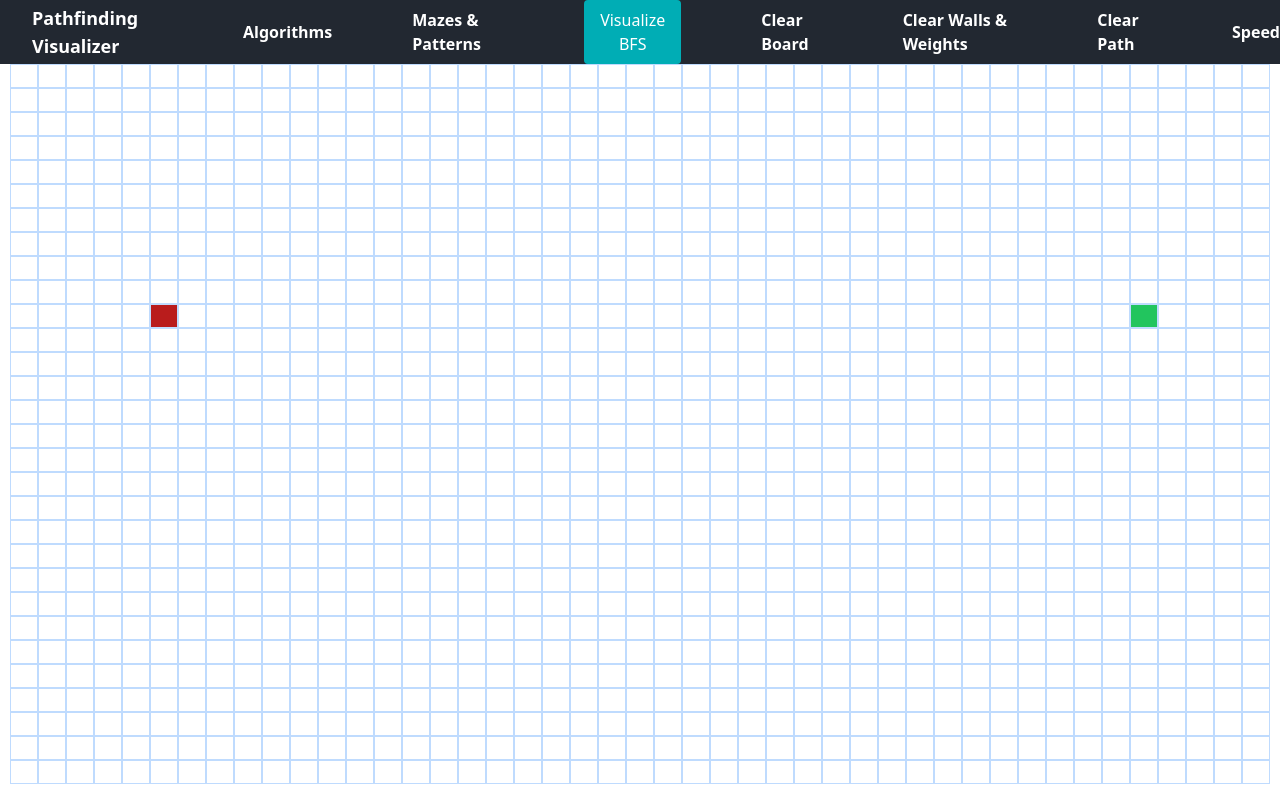
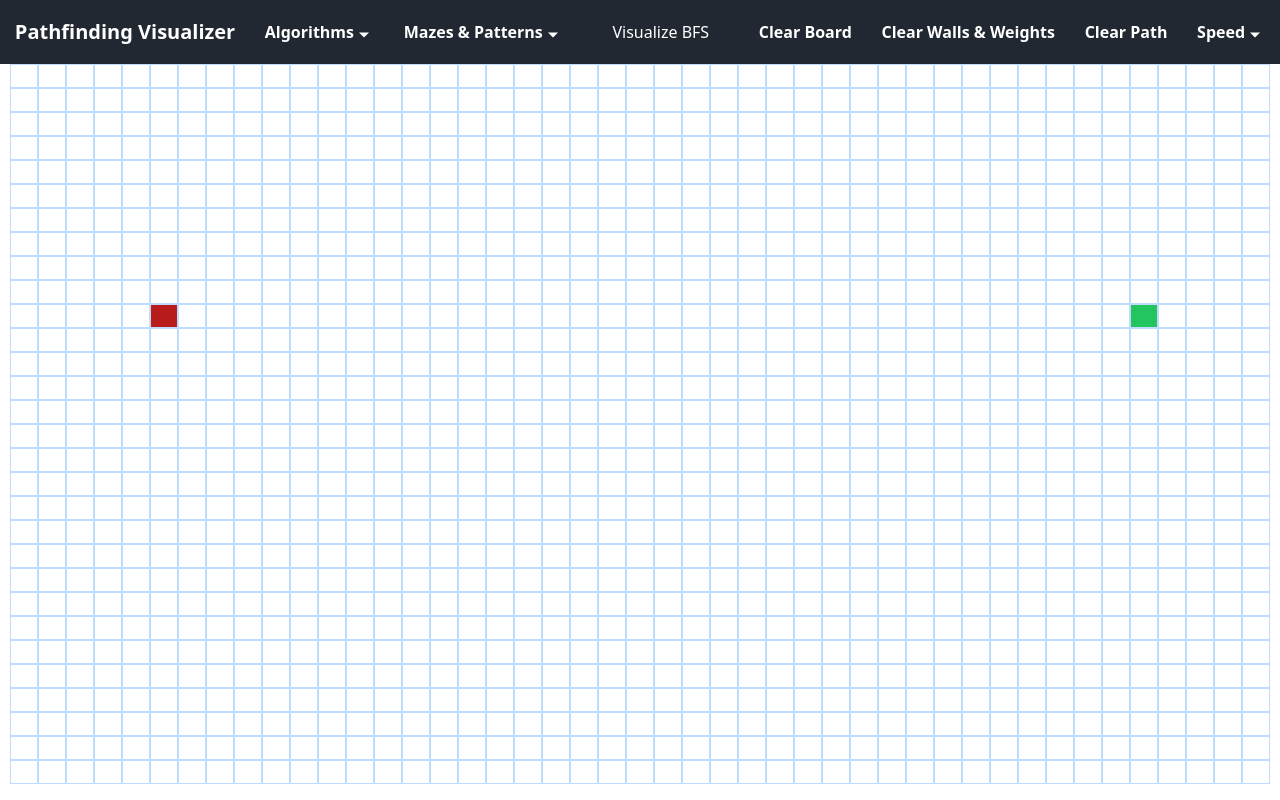
Before and after one commit to HusseinYasser/pathfinder, a React (Vite) app: page / in a window 1280 px wide. Built offline with nearby package versions, Linux system fonts and the light colour scheme.

Commit message:
More styling

```diff
--- a/package.json
+++ b/package.json
@@ -11,7 +11,8 @@
   },
   "dependencies": {
     "react": "^18.2.0",
-    "react-dom": "^18.2.0"
+    "react-dom": "^18.2.0",
+    "react-icons": "^5.1.0"
   },
   "devDependencies": {
     "@types/react": "^18.2.66",
--- a/src/components/Navbar.jsx
+++ b/src/components/Navbar.jsx
@@ -1,38 +1,56 @@
+import { IoMdArrowDropdown } from "react-icons/io";
+import { useState } from 'react';
 
+const Navbar = ({ visualize, findingPath }) => {
 
-const Navbar = ({visualize}) => {
+  const tabsClass = "hover:text-lightblue cursor-pointer flex items-center space select-none";
+  const iconClass = "text-xl mt-1.5";
+
+  const dropDownItemClass = "hover:bg-lightblue text-white text-poppins text-sm rounded p-3 cursor-pointer select-none";
+
+  const [showAlgoMenus, setShowAlgoMenus] = useState(false);
+
+  const algorithmsMenus = (<div className = 'flex-col bg-darkblue absolute top-18 rounded py-3 px-2'>
+      <div className = {dropDownItemClass} > Breadth-first search </div>
+      <div className = {dropDownItemClass} > Depth-first search </div>
+      <div className = {dropDownItemClass} > Disjesktra algorithm </div>
+      <div className = {dropDownItemClass} > A* algorithm </div>
+      <div className = {dropDownItemClass} > Greedy best-first search </div>
+  </div>);
+
   return (
-    <div className = 'flex space-x-20 bg-primary text-poppins text-white h-16 items-center font-semibold cursor-pointer'>
-        <div className="text-lg ml-8 font-bold hover:text-secondary">
+    <div className = 'flex justify-around bg-darkblue text-poppins text-white h-16 items-center font-semibold'>
+        <div className="text-xl font-bold hover:text-lightblue cursor-pointer select-none">
           Pathfinding Visualizer
         </div>
 
-        <div className="hover:text-secondary">
-          Algorithms
+        <div>
+          <div className={tabsClass} onClick={() => setShowAlgoMenus(prev => !prev)}> Algorithms <IoMdArrowDropdown className = {iconClass} /> </div>
+          { showAlgoMenus && algorithmsMenus }
         </div>
 
-        <div className="hover:text-secondary">
-          Mazes & Patterns
+        <div className={tabsClass}>
+          Mazes & Patterns <IoMdArrowDropdown className = {iconClass} />
         </div>
 
-        <button className="bg-secondary py-2 px-4 rounded font-normal">
+        <button className={`bg-${findingPath? "gray-400":"lightblue"} py-2 px-5 rounded font-normal ${findingPath && "text-black"}`} onClick={visualize} disabled={findingPath} >
           Visualize BFS
         </button>
 
-        <div className="hover:text-secondary">
+        <div className={tabsClass}>
           Clear Board
         </div>
 
-        <div className="hover:text-secondary">
+        <div className={tabsClass}>
           Clear Walls & Weights
         </div>
 
-        <div className="hover:text-secondary">
+        <div className={tabsClass}>
           Clear Path
         </div>
 
-        <div className="hover:text-secondary">
-          Speed
+        <div className={tabsClass}>
+          Speed <IoMdArrowDropdown className = {iconClass} />
         </div>
 
     </div>
--- a/src/components/PathFinder.jsx
+++ b/src/components/PathFinder.jsx
@@ -46,13 +46,14 @@ const PathFinder = () => {
             setAppliedFinder(true);
             visualizePath(visitedInOrder, pathInOrder, setVisitedNodes, setPath, setLockGrid);
             setTimeout(() => setLockGrid(false), (pathInOrder.length  + visitedInOrder.length) * 50);
+            setTimeout(() => setAppliedFinder(false), (pathInOrder.length  + visitedInOrder.length) * 50)
         }
     }
 
 
   return (
     <>
-        <Navbar visualize={() => find_path(false)} />
+        <Navbar visualize={() => find_path(false)} findingPath={appliedFinder} />
         <Grid walls = {walls} setWalls = {setWalls}
             startNode={startNode} endNode={endNode} setStartNode={(nwNode) => {dragTerminalNodes(nwNode, true)}} setEndNode={(nwNdode) => {dragTerminalNodes(nwNdode, false)}}
             visitedNodes = {new Set(visitedNodes)}
--- a/tailwind.config.js
+++ b/tailwind.config.js
@@ -8,10 +8,10 @@ export default {
     extend: {
       colors:
       {
-        'primary': '#222831',
-        'secondary': '#00ADB5',
-        'onPrimary': '#393E46',
-        'onSeconadry': '#393E46'
+        'darkblue': '#222831',
+        'lightblue': '#00ADB5',
+        'darkgray': '#393E46',
+        'lightgray': '#393E46',
       },
       fontFamily:
       {
```
Also changed, not shown: 1 other file (tests, documents, lock files or other folders).
